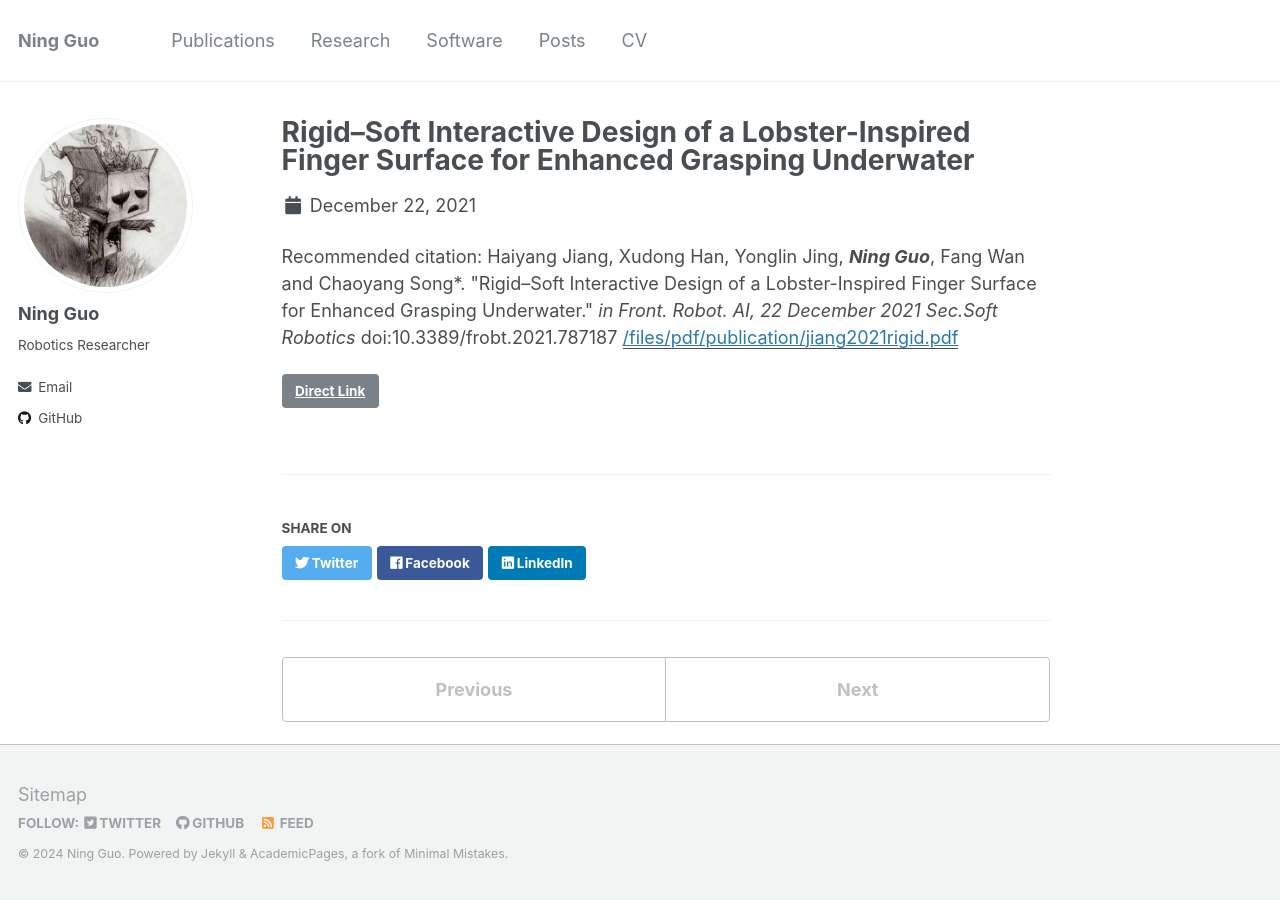
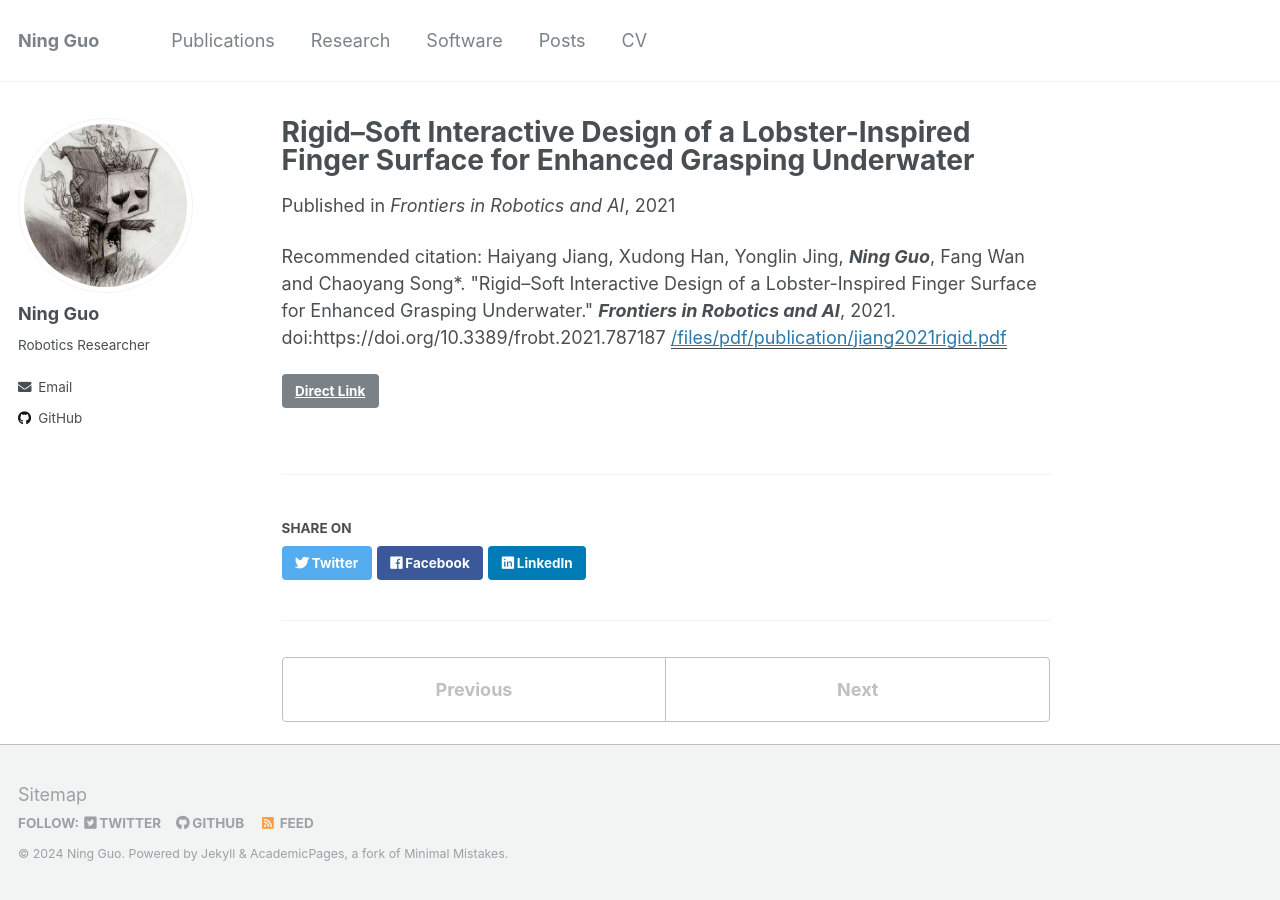
Before and after one commit to Gabriel-Ning/gabriel-ning.github.io, a Jekyll site: the page built from _publications/jiang2021rigid.md, in a window 1280 px wide. Built offline with Jekyll 4.4.1, drawn with Linux system fonts in a browser that asks for light colours.

Commit message:
update publications

```diff
--- a/_publications/jiang2021rigid.md
+++ b/_publications/jiang2021rigid.md
@@ -3,10 +3,8 @@ title: "Rigid–Soft Interactive Design of a Lobster-Inspired Finger Surface for
 collection: publications
 permalink: /publication/jiang2021rigid
 date: 2021-12-22
-#venue: 'Political Science Research and Methods'
+venue: 'Frontiers in Robotics and AI'
 paperurl: '/files/pdf/publication/jiang2021rigid.pdf'
 link: 'https://www.frontiersin.org/articles/10.3389/frobt.2021.787187/full'
-#code: 'https://doi.org/10.7910/DVN/VUY8UI'
-#github: 'https://github.com/jayrobwilliams/Peace-Agreement-Strength'
-citation: 'Haiyang Jiang, Xudong Han, Yonglin Jing, <b><i>Ning Guo</i></b>, Fang Wan and Chaoyang Song*. &quot;Rigid–Soft Interactive Design of a Lobster-Inspired Finger Surface for Enhanced Grasping Underwater.&quot; <i>in Front. Robot. AI, 22 December 2021 Sec.Soft Robotics</i> doi:10.3389/frobt.2021.787187'
+citation: 'Haiyang Jiang, Xudong Han, Yonglin Jing, <b><i>Ning Guo</i></b>, Fang Wan and Chaoyang Song*. &quot;Rigid–Soft Interactive Design of a Lobster-Inspired Finger Surface for Enhanced Grasping Underwater.&quot; <b><i>Frontiers in Robotics and AI</i></b>, 2021. doi:https://doi.org/10.3389/frobt.2021.787187'
 ---
```
Also changed, not shown: _publications/guo2023autoencoding.md (+10 -2 lines), _publications/guo2024reconstructing.md (+1 -2 lines), _publications/liu2023bio.md (added, +10 -0 lines), _publications/wang2022deep.md (added, +10 -0 lines), 4 other files.
